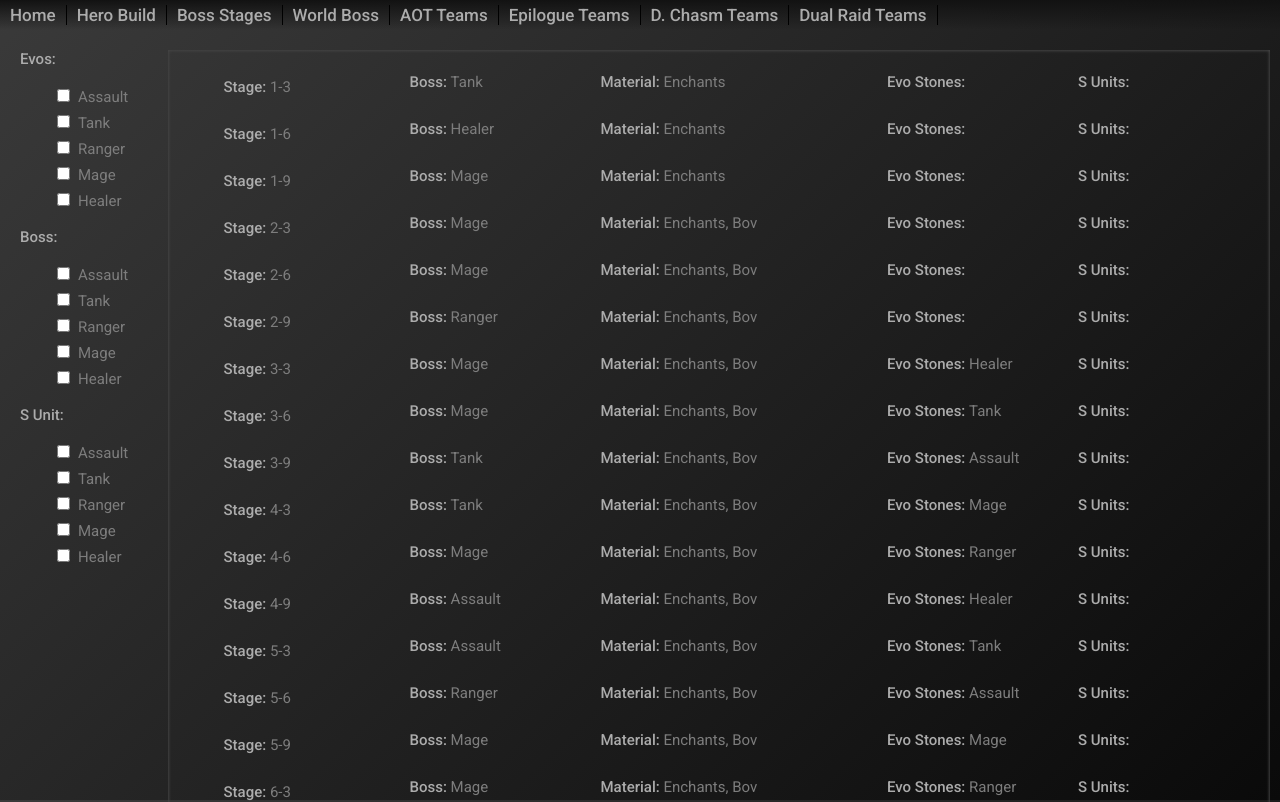
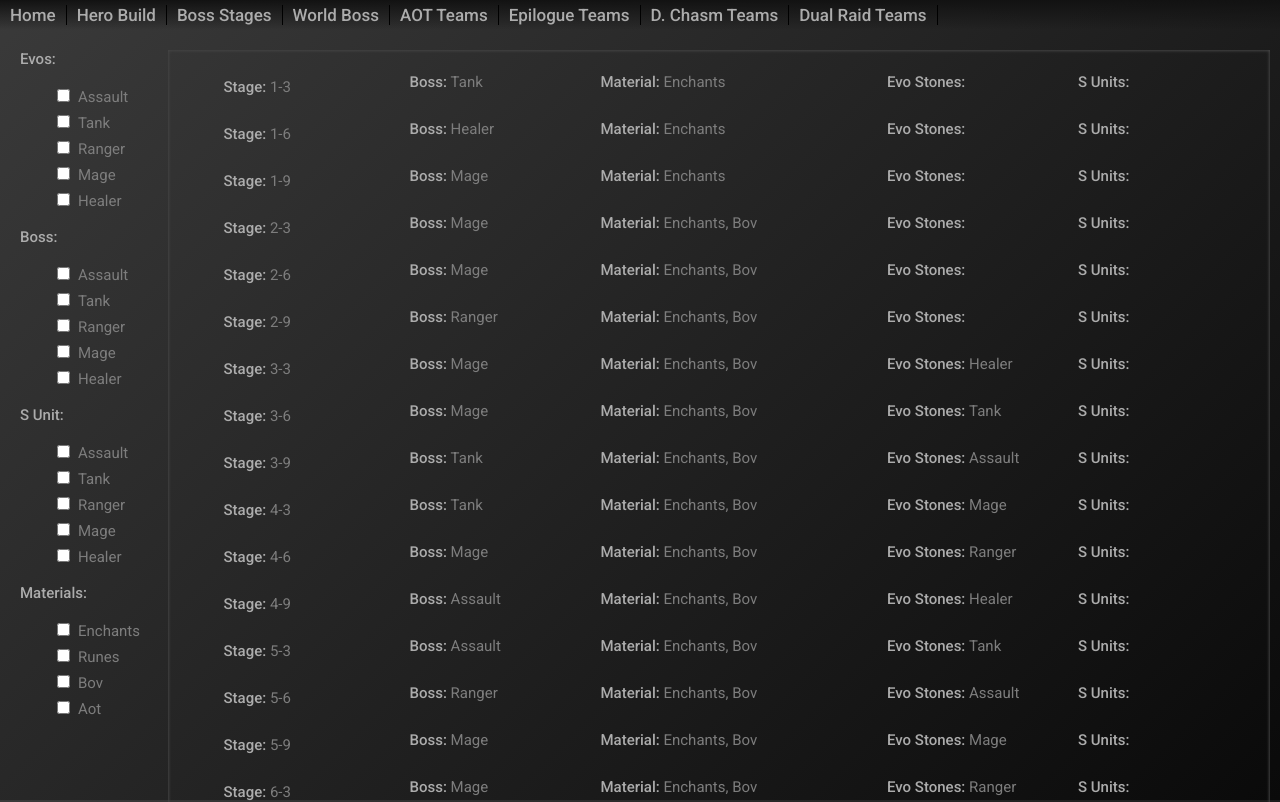
Before and after one commit to megdadkins7/grand-chase-guide, a React (Create React App) app: page /stages in a window 1280 px wide. Shown: the top 802 px of the page. Built offline with nearby package versions, Linux system fonts and the light colour scheme.

Commit message:
Materials filter on boss stages

```diff
--- a/src/components/FilterList.js
+++ b/src/components/FilterList.js
@@ -2,7 +2,7 @@ import React, { useState, useEffect } from 'react'
 import styled from 'styled-components'
 
 //data
-import { evos, boss, sUnit } from '../data'
+import { evos, boss, sUnit, mats } from '../data'
 
 const StyledFilterList = styled.div`
   .Title {
@@ -34,10 +34,11 @@ function FilterList({ onFiltersChange }) {
   const [evoFilter, setEvoFilter] = useState([])
   const [bossFilter, setBossFilter] = useState([])
   const [sUnitFilter, setSUnitFilter] = useState([])
+  const [materialFilter, setMaterialFilter] = useState([])
 
   useEffect(() => {
-    onFiltersChange({ evos: evoFilter, boss: bossFilter, sUnit: sUnitFilter })
-  }, [evoFilter, bossFilter, sUnitFilter])
+    onFiltersChange({ evos: evoFilter, boss: bossFilter, sUnit: sUnitFilter, mats: materialFilter })
+  }, [evoFilter, bossFilter, sUnitFilter, materialFilter])
 
   const handleOnEvoChange = e => {
     const nextEvoFilter = e.target.value
@@ -78,6 +79,22 @@ function FilterList({ onFiltersChange }) {
       const currentFilterLoc = state.indexOf(nextSUnitFilter)
       if (currentFilterLoc === -1) {
         return [...sUnitFilter, nextSUnitFilter]
+      } else {
+        return [
+          ...state.slice(0, currentFilterLoc),
+          ...state.slice(currentFilterLoc + 1, state.length),
+        ]
+      }
+    })
+  }
+
+  const handleOnMaterialChange = e => {
+    const nextMaterialFilter = e.target.value
+
+    setMaterialFilter(state => {
+      const currentFilterLoc = state.indexOf(nextMaterialFilter)
+      if (currentFilterLoc === -1) {
+        return [...materialFilter, nextMaterialFilter]
       } else {
         return [
           ...state.slice(0, currentFilterLoc),
@@ -137,6 +154,22 @@ function FilterList({ onFiltersChange }) {
           ))}
         </ul>
       </div>
+      <div>
+        <div className="Title">Materials:</div>
+        <ul>
+          {mats.map(material => (
+            <li className="Block" key={material}>
+              <input
+                type="checkbox"
+                value={material}
+                checked={materialFilter.includes(material)}
+                onChange={handleOnMaterialChange}
+              />
+              <label className="Info">{material}</label>
+            </li>
+          ))}
+        </ul>
+      </div>
     </StyledFilterList>
   )
 }
--- a/src/components/StageList.js
+++ b/src/components/StageList.js
@@ -24,6 +24,7 @@ function StageList() {
     evos: [],
     boss: [],
     sUnit: [],
+    mats: [],
   })
 
   const handleOnFiltersChange = partialFilters => {
--- a/src/data.js
+++ b/src/data.js
@@ -976,6 +976,7 @@ export const grandChaseData = [
 export const evos = ['assault', 'tank', 'ranger', 'mage', 'healer']
 export const boss = ['assault', 'tank', 'ranger', 'mage', 'healer']
 export const sUnit = ['assault', 'tank', 'ranger', 'mage', 'healer']
+export const mats = ['enchants', 'runes', 'bov', 'aot']
 
 export const heroes = [
   {
```
